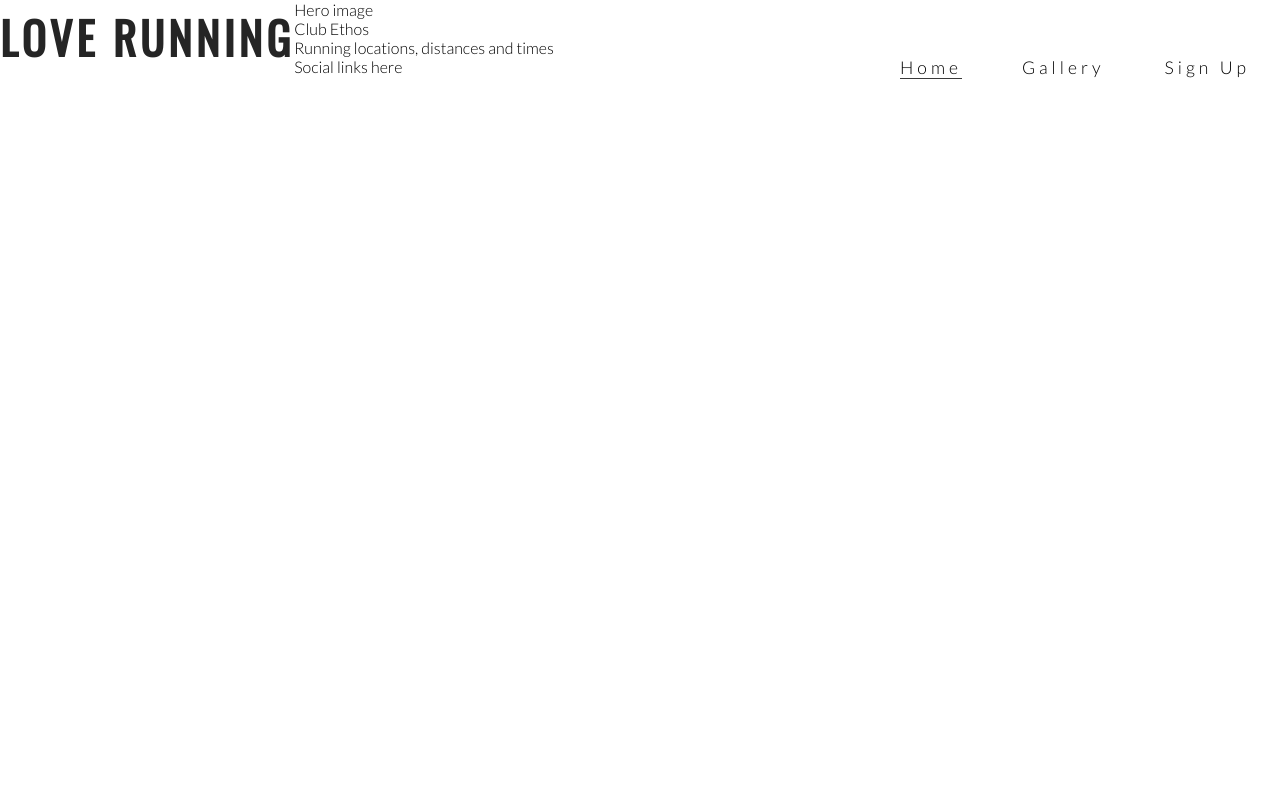
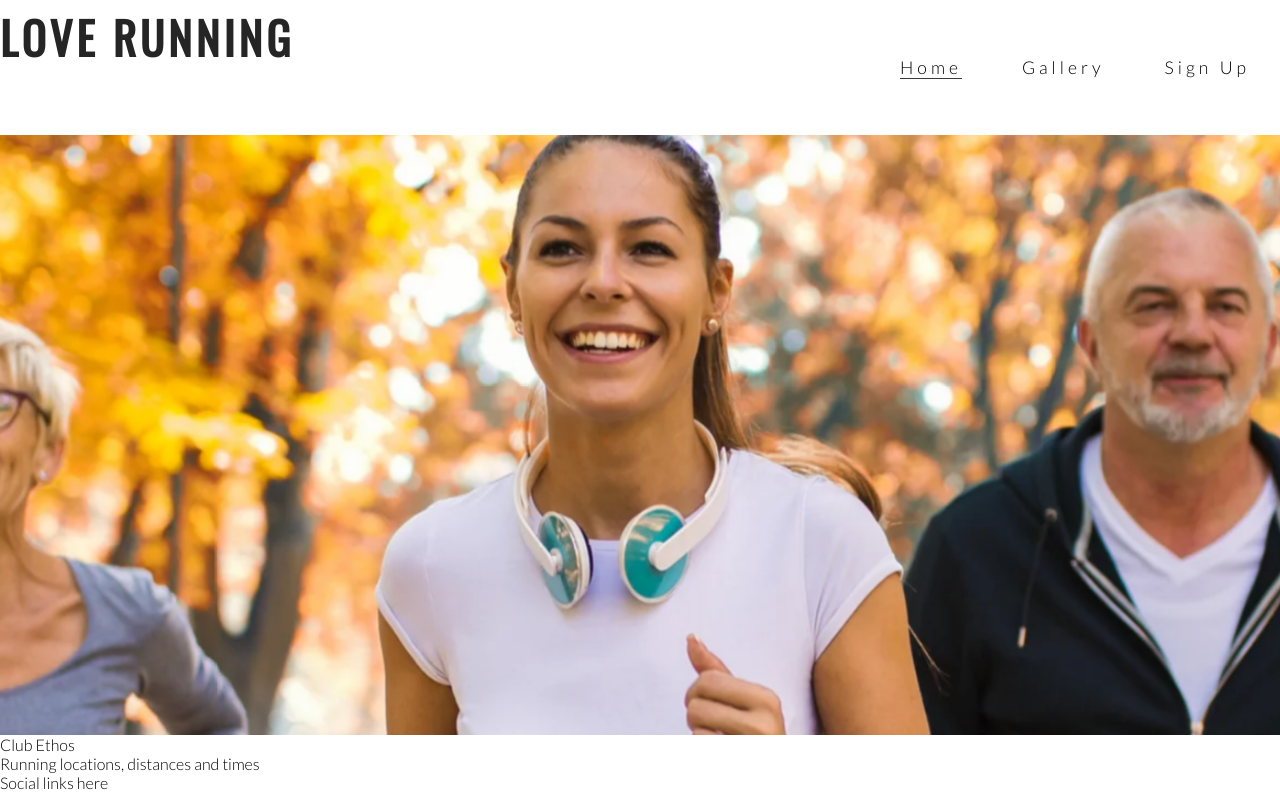
Before and after one commit to Gurmali/love-running, a plain HTML site: page index.html in a window 1280 px wide. Drawn offline with nearby package versions, Linux system fonts and the light colour scheme.

Commit message:
Add hero image and animation for zoom

```diff
--- a/assets/css/style.css
+++ b/assets/css/style.css
@@ -53,3 +53,32 @@ h1, h2 {
 .active {
     border-bottom: 1px solid #3a3a3a;
 }
+
+/*hero image*/
+
+#hero-outer {
+    height: 600px;
+    width: 100%;
+    overflow: hidden;
+}
+
+#hero-image {
+    height: 600px;
+    width: 100%;
+    background: url('../images/hero-image.webp') no-repeat center center;
+
+    /* animates zoom effect on loading page */
+    animation-name: hero-zoom;
+    animation-duration: 5s;
+    animation-fill-mode: forwards;
+}
+
+/* Creates the level of zoom for hero image */
+@keyframes hero-zoom {
+    from {
+        transform: scale(1);
+    }
+    to {
+        transform: scale(1.1);
+    }
+}
--- a/index.html
+++ b/index.html
@@ -30,8 +30,8 @@
             </ul>
         </nav>
     </header>
-    <section>
-        Hero image
+    <section id="hero-outer">
+        <div id="hero-image"></div>
     </section>
     <section>
         Club Ethos
```
Also changed, not shown: assets/images/hero-image.webp (added).
